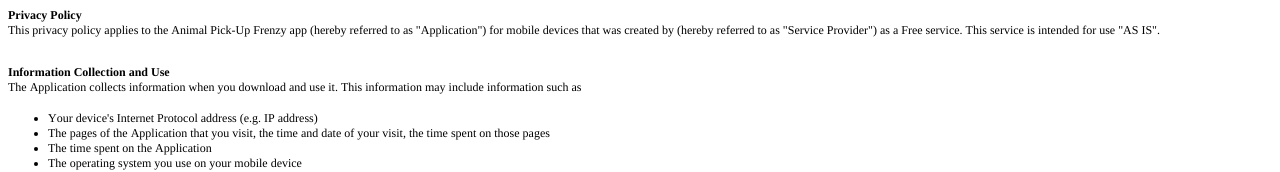
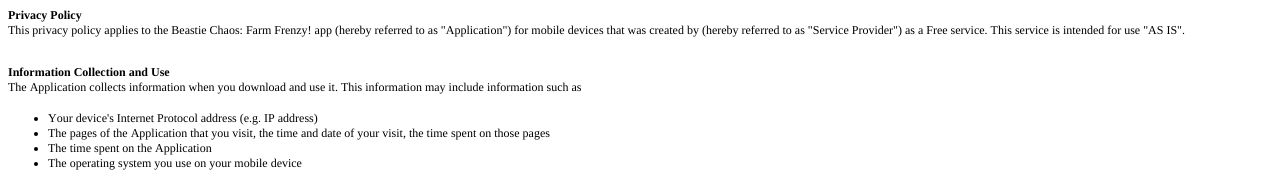
Before and after one commit to macaoffice93/barnyardblitzprivacy, a plain HTML site: page index.html in a window 1280 px wide. Shown: the top 172 px of the page. Drawn offline with Linux system fonts and the light colour scheme.

Commit message:
Update privacy

```diff
--- a/index.html
+++ b/index.html
@@ -23,7 +23,7 @@
 </head>
 <body>
 <p class="p1"><span class="s1"><b>Privacy Policy</b></span></p>
-<p class="p2"><span class="s1">This privacy policy applies to the Animal Pick-Up Frenzy app (hereby referred to as "Application") for mobile devices that was created by (hereby referred to as "Service Provider") as a Free service. This service is intended for use "AS IS".</span></p>
+<p class="p2"><span class="s1">This privacy policy applies to the Beastie Chaos: Farm Frenzy! app (hereby referred to as "Application") for mobile devices that was created by (hereby referred to as "Service Provider") as a Free service. This service is intended for use "AS IS".</span></p>
 <p class="p3"><span class="s1"></span><br></p>
 <p class="p1"><span class="s1"><b>Information Collection and Use</b></span></p>
 <p class="p2"><span class="s1">The Application collects information when you download and use it. This information may include information such as</span></p>
```
